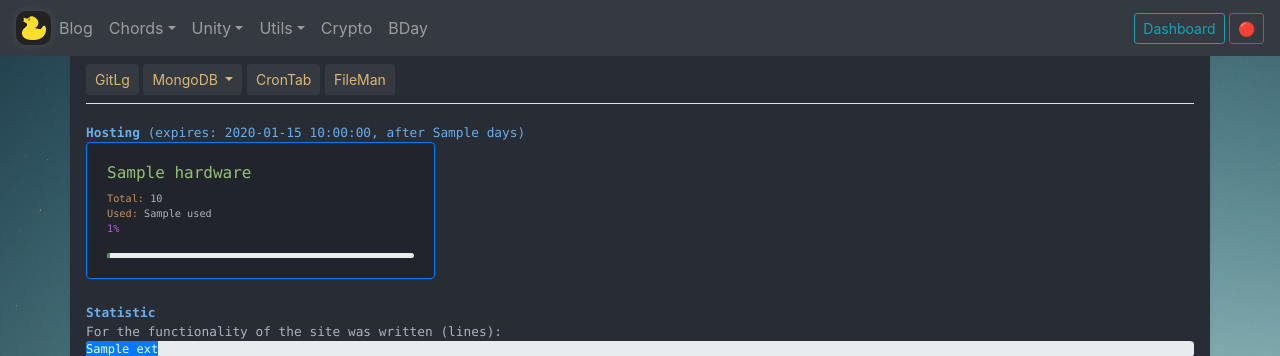
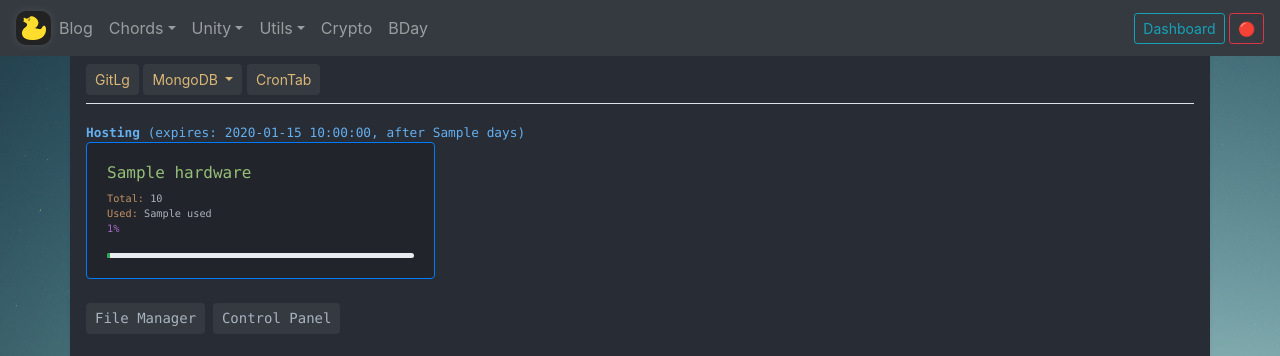
Before and after one commit to on15floor/lab15, a Flask app: template templates/dashboard/index.html in a window 1280 px wide. Shown: the top 356 px of the page. Run offline with Flask 3, Linux system fonts and the light colour scheme; the template is opened without the code that fills it: most values are stand-ins (such as "Sample title", 1, 10 or a date in 2020); parts of the project's set-up code (start-up, migrations or seed data) failed here and were passed over; some libraries are stand-ins or nearby versions.

Commit message:
added some buttons to index of dashboard

```diff
--- a/templates/dashboard/index.html
+++ b/templates/dashboard/index.html
@@ -35,6 +35,9 @@
         </div>
         {% endfor %}
     </div>
+    <a href="https://sprutio.beget.com" target="_blank" class="btn btn-dark btn-sm one-dark-text-white">File Manager</a>
+    <a href="https://cp.beget.com/main" target="_blank" class="btn btn-dark btn-sm one-dark-text-white">Control Panel</a>
+    <br/><br/>
 
     {% set code_lines = data.get('code_lines') %}
     <span class="one-dark-text-blue"><b>Statistic</b></span><br/>
--- a/templates/dashboard/navbar.html
+++ b/templates/dashboard/navbar.html
@@ -10,5 +10,4 @@
       </div>
     </div>
     <a href="/dashboard/crontab/" class="btn btn-dark btn-sm one-dark-dashboard-title">CronTab</a>
-    <a href="https://sprutio.beget.com" target="_blank" class="btn btn-dark btn-sm one-dark-dashboard-title">FileMan</a>
 </div>
```
